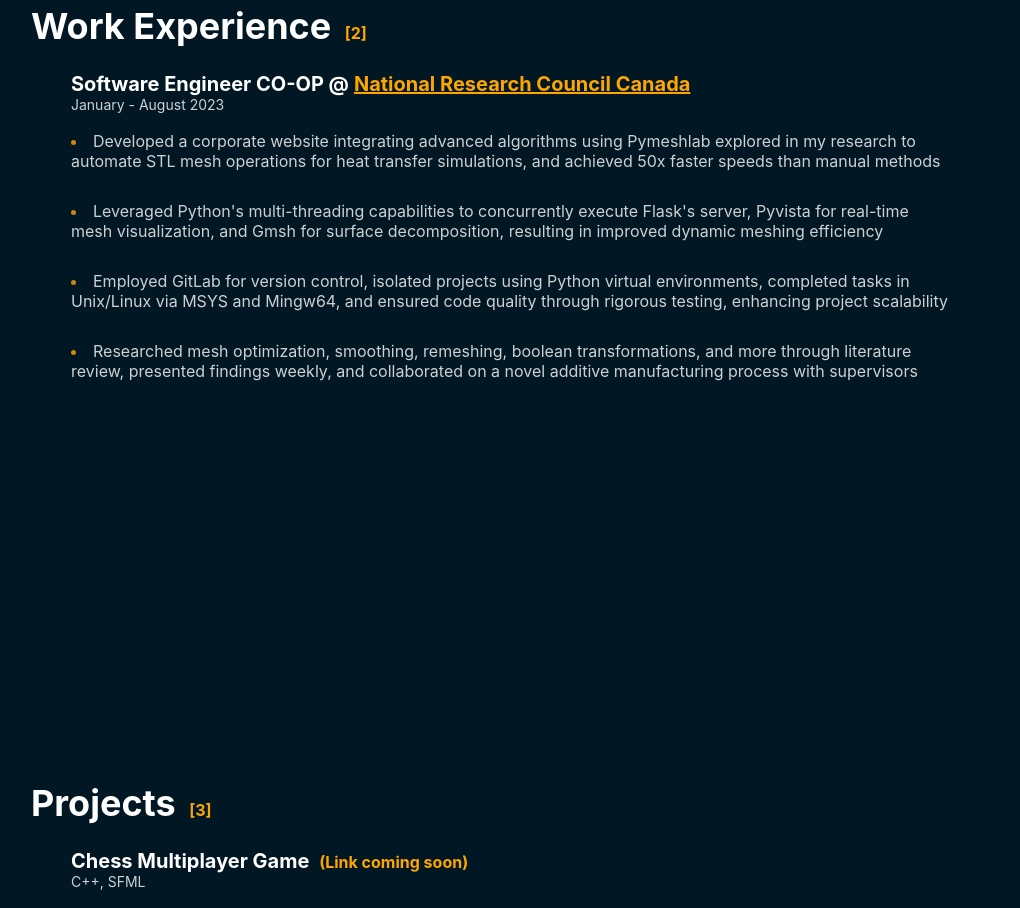
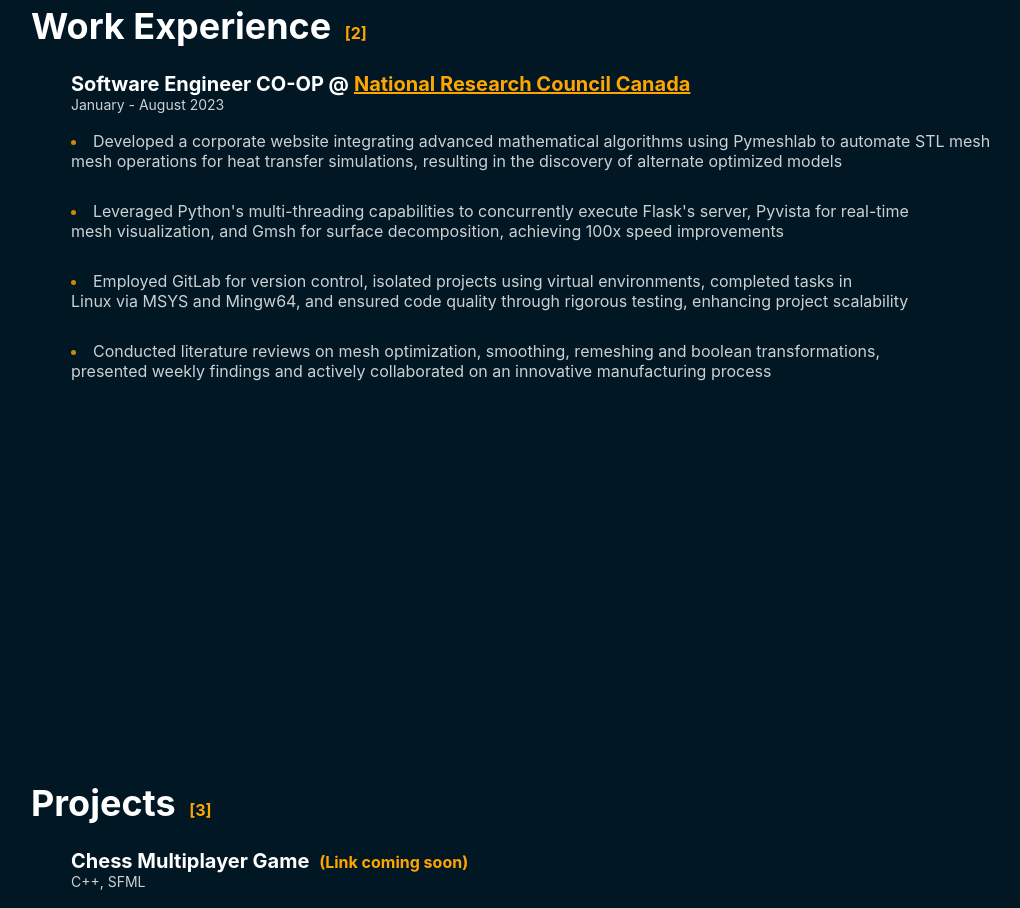
Before and after one commit to MustafaSameem/Personal_Website, a React (Create React App) app: page / in a window 1280 px wide. Shown: the part 1500-2408 px from the top of the page, without its empty margins (225-1245 px from the left). Built offline with nearby package versions, Linux system fonts and the light colour scheme.

Commit message:
Update Experience.js

```diff
--- a/src/components/Experience.js
+++ b/src/components/Experience.js
@@ -11,14 +11,14 @@ function Experience() {
         <p className="date">January - August 2023</p>
 
         <ul>
-          <li>Developed a corporate website integrating advanced algorithms using Pymeshlab explored in my research to
-          <br/>automate STL mesh operations for heat transfer simulations, and achieved 50x faster speeds than manual methods</li>
+          <li>Developed a corporate website integrating advanced mathematical algorithms using Pymeshlab to automate STL mesh
+          <br/>mesh operations for heat transfer simulations, resulting in the discovery of alternate optimized models</li>
           <li>Leveraged Python's multi-threading capabilities to concurrently execute Flask's server, Pyvista for real-time
-          <br/>mesh visualization, and Gmsh for surface decomposition, resulting in improved dynamic meshing efficiency</li>
-          <li>Employed GitLab for version control, isolated projects using Python virtual environments, completed tasks in
-          <br/>Unix/Linux via MSYS and Mingw64, and ensured code quality through rigorous testing, enhancing project scalability</li>
-          <li>Researched mesh optimization, smoothing, remeshing, boolean transformations, and more through literature
-          <br/>review, presented findings weekly, and collaborated on a novel additive manufacturing process with supervisors</li>
+          <br/>mesh visualization, and Gmsh for surface decomposition, achieving 100x speed improvements</li>
+          <li>Employed GitLab for version control, isolated projects using virtual environments, completed tasks in
+          <br/>Linux via MSYS and Mingw64, and ensured code quality through rigorous testing, enhancing project scalability</li>
+          <li>Conducted literature reviews on mesh optimization, smoothing, remeshing and boolean transformations,
+          <br/>presented weekly findings and actively collaborated on an innovative manufacturing process</li>
         </ul>
       </div>
     );
```
